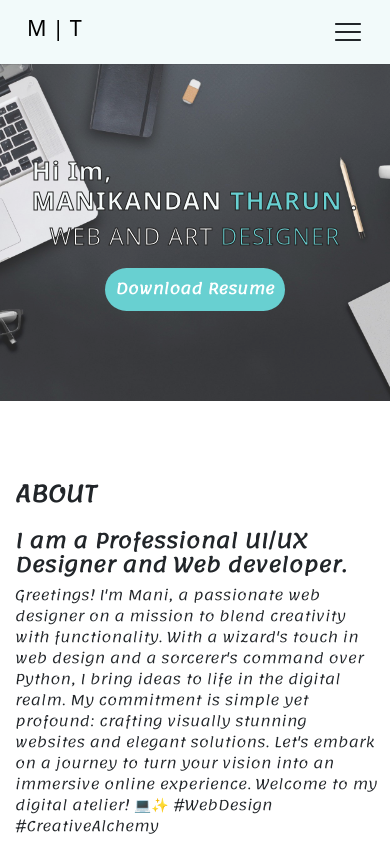
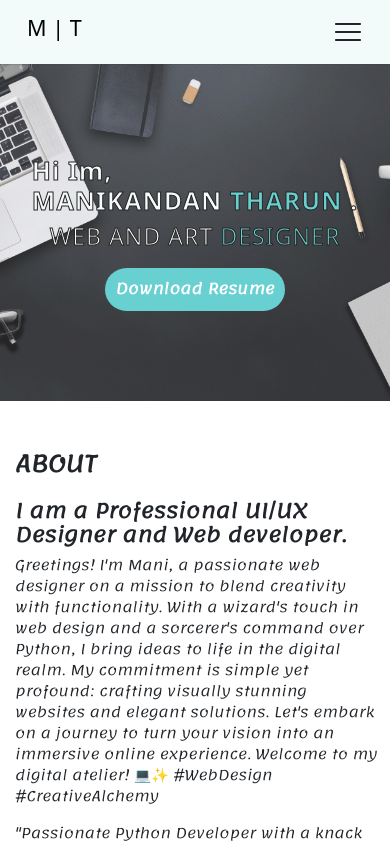
Before and after one commit to legendtharun/mine, a React (Create React App) app: page / in a window 390 px wide. Shown: the top 844 px of the page. Built offline with nearby package versions, Linux system fonts and the light colour scheme.

Commit message:
update v2

```diff
--- a/src/About.css
+++ b/src/About.css
@@ -112,6 +112,9 @@
     /* .small_details{
         width: 80%;
     } */
+    .about{
+        margin-top: 20px;
+    }
     .first_part ul li:first-child{
         padding-left: 20px;
     }
```
